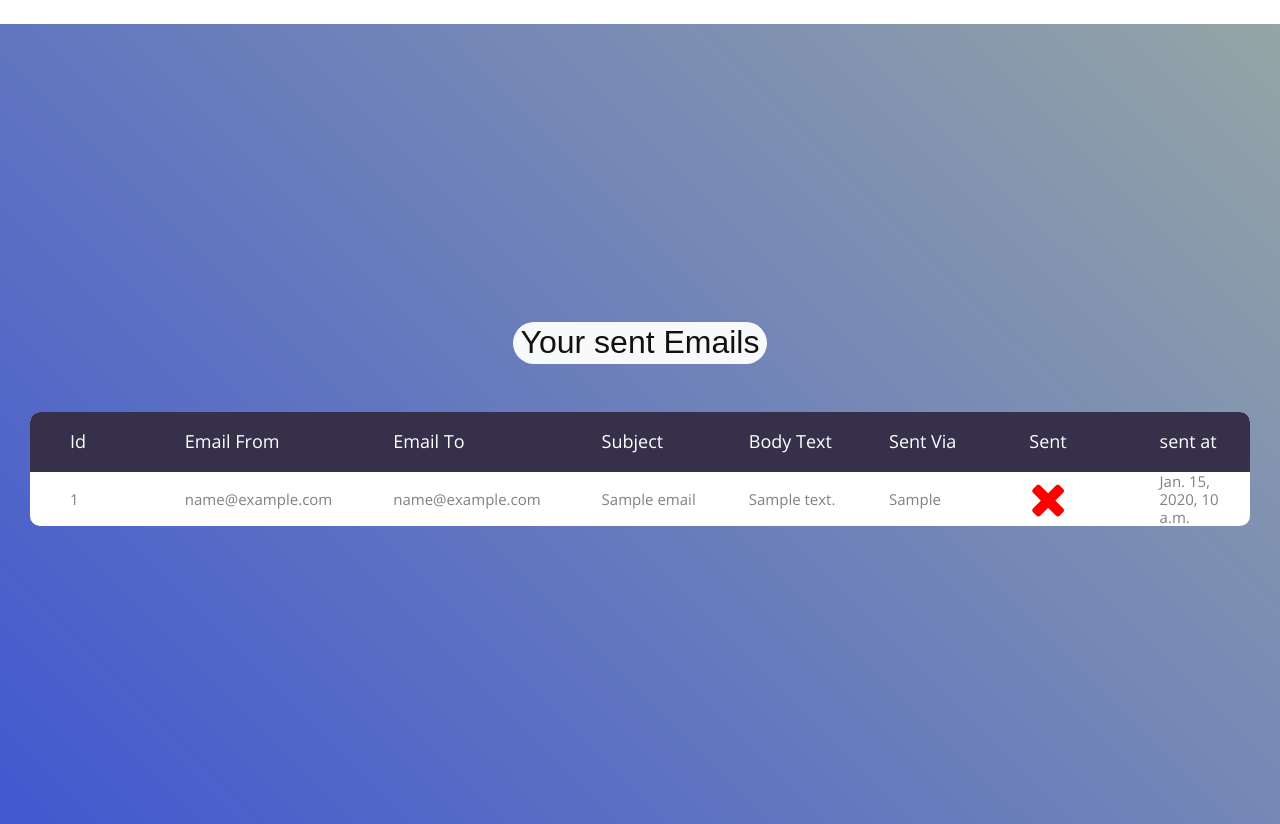
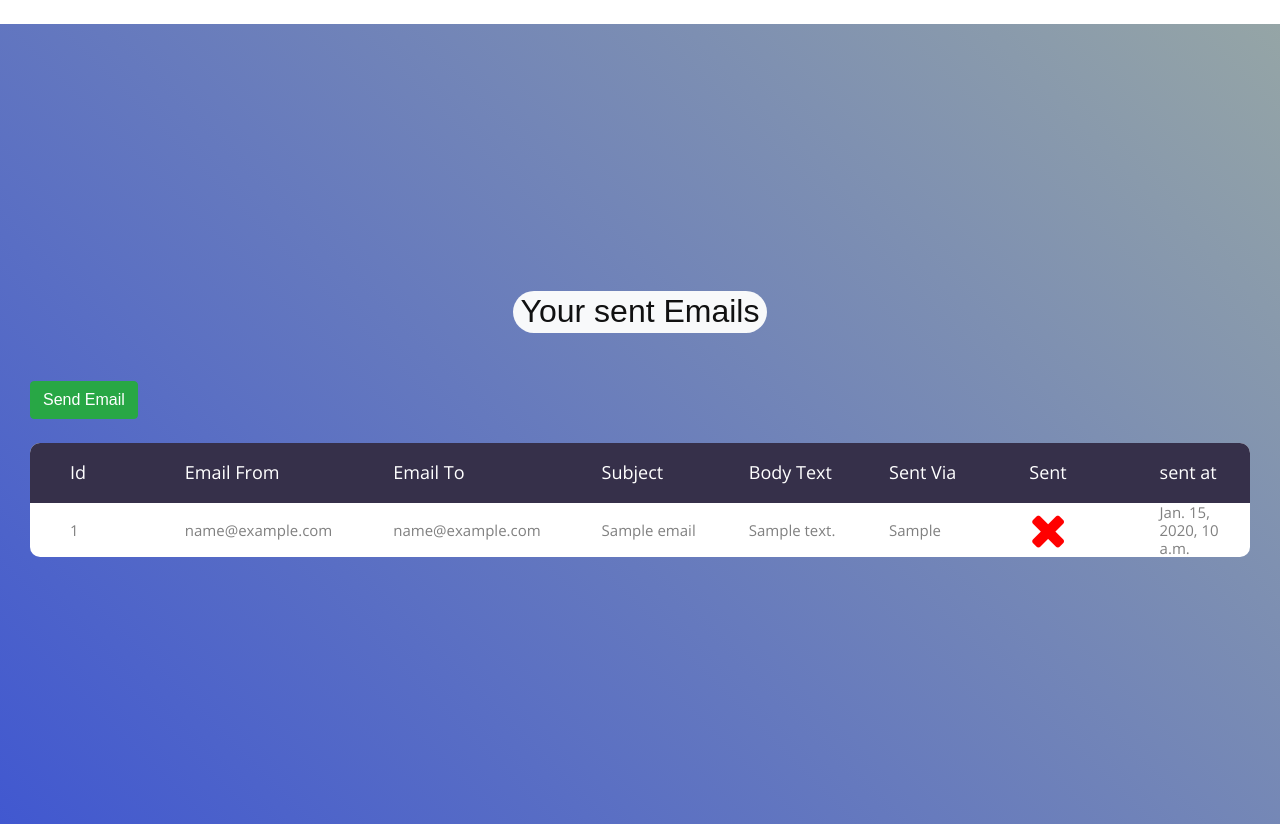
Before and after one commit to yashpatel7025/django-email-service-AUS, a Django app: template templates/emails_list_view.html in a window 1280 px wide. Run offline with Django 3.2, Linux system fonts and the light colour scheme; the template is opened without the code that fills it: most values are stand-ins (such as "Sample title", 1, 10 or a date in 2020); some libraries are stand-ins or nearby versions.

Commit message:
send email button added

```diff
--- a/templates/emails_list_view.html
+++ b/templates/emails_list_view.html
@@ -45,6 +45,7 @@
         <center class="table100"> <div class="badge badge-pill badge-light " align="center"> <h2>Your sent Emails</h2></center>
 
         <br><br>
+        <a href="{% url 'send_email' %}" class="btn btn-success" name="btnRedeem">Send Email</a><br><br>
           <table>
             <thead>
               <tr class="table100-head">
```
